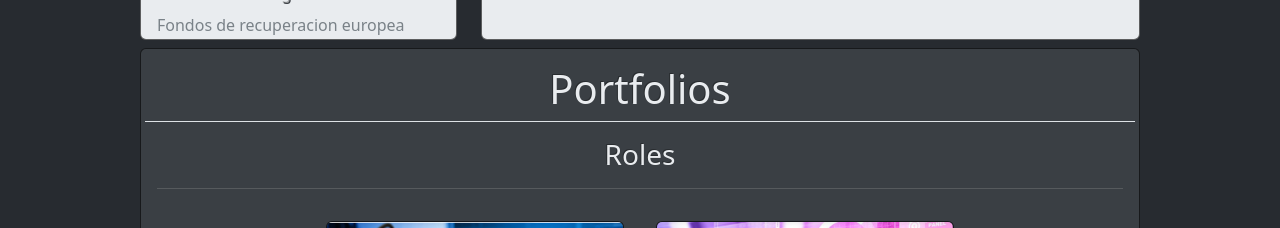
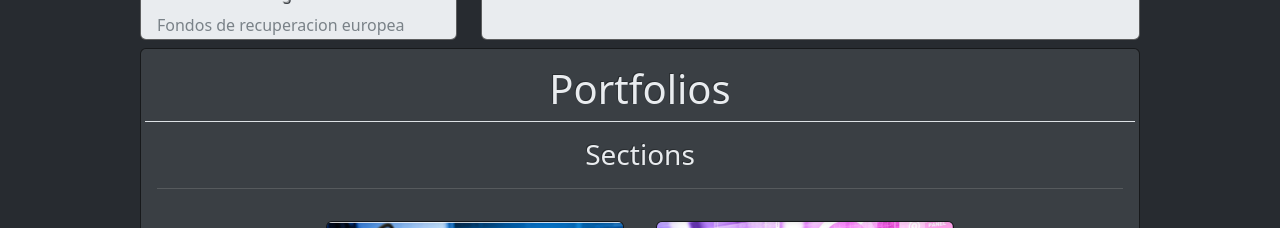
Before and after one commit to SteelTitansax/IndustrialIT_Portfolio, a Next.js app: page / in a window 1280 px wide. Shown: the part 960-1188 px from the top of the page. Built offline with nearby package versions, Linux system fonts and the light colour scheme; a small style sheet from the web is missing.

Commit message:
sections change

```diff
--- a/pages/index.js
+++ b/pages/index.js
@@ -118,7 +118,7 @@ const Index = () =>
                             <h1 className="text-center text-light"> Portfolios</h1>
                         </div>
                         <div className="col-md-12 mt-3">
-                            <h3 className="text-center text-light"> Roles</h3>
+                            <h3 className="text-center text-light">Sections</h3>
                             <hr className="bg-white "/>
                         </div>
 
```
